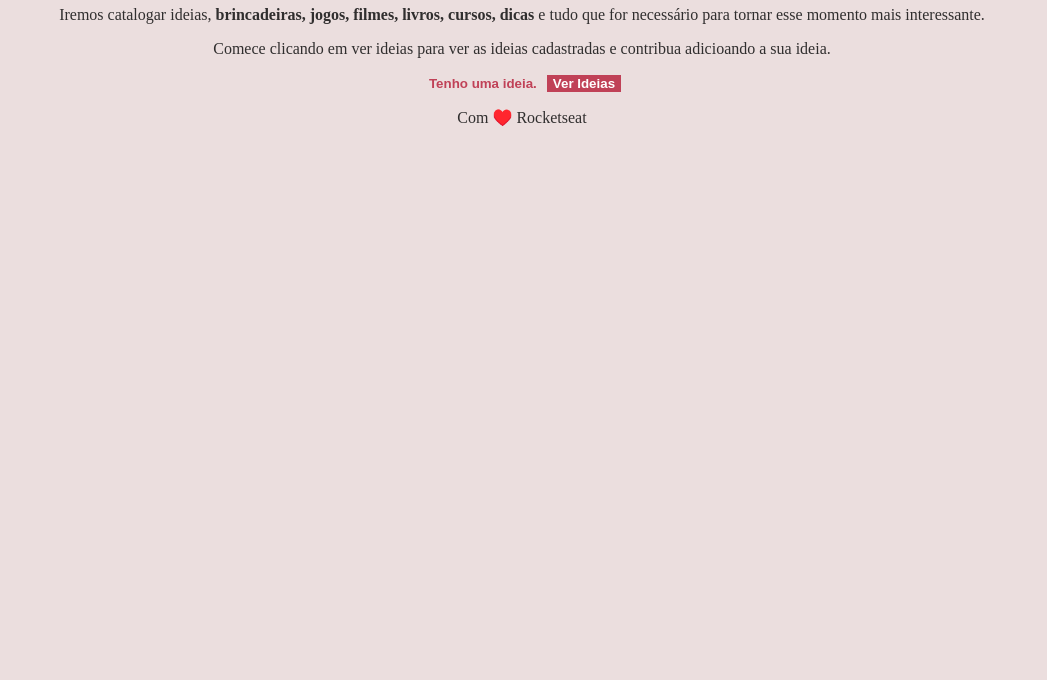
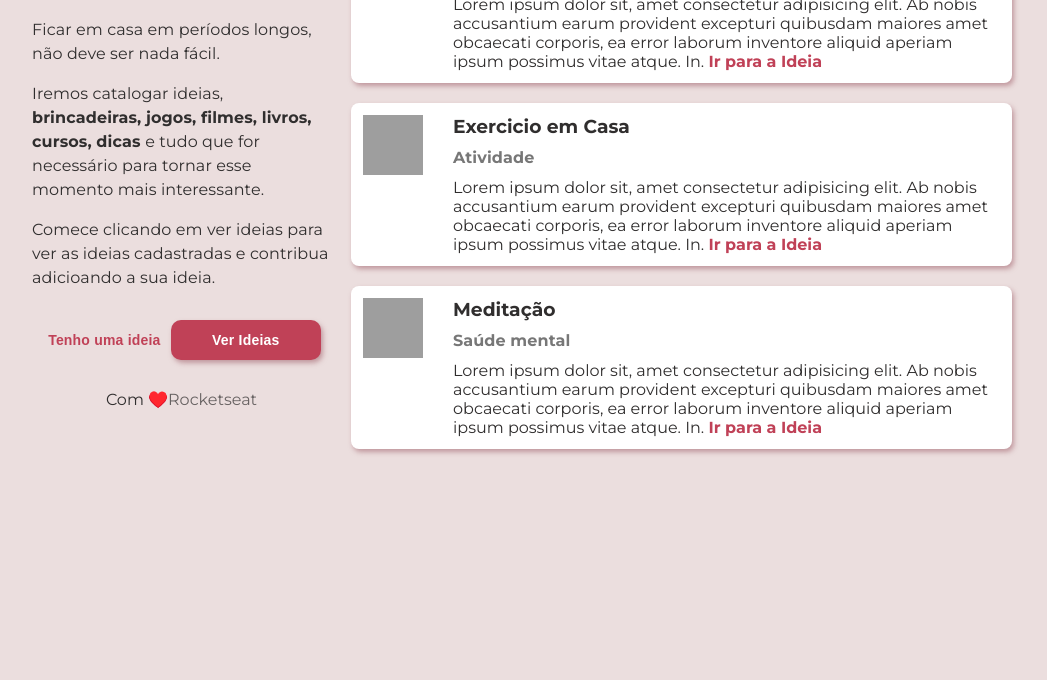
Before and after one commit to Izaelita-campelo/Casa-criativa, a plain HTML site: page index.html in a window 1280 px wide. Shown: the part 120-800 px from the top of the page, without its empty margins (118-1165 px from the left). Drawn offline with Linux system fonts and the light colour scheme; grey boxes are pictures that could not be loaded.

Commit message:
Terminando a parte principal do sistema

```diff
--- a/index.html
+++ b/index.html
@@ -4,37 +4,91 @@
         <meta charset="UTF-8">
 
         <title>Document</title>
+        <link href="https://fonts.googleapis.com/css2?family=Montserrat:wght@300;400;600;700;900&display=swap" rel="stylesheet">
         <link rel="stylesheet" href="style.css">
     </head>
     <body>
+        <div id="container">
+            <section id="intro">
+                <header>
+                    <img src="logo.png" alt="Imagem da logomarca">
+                </header>
 
-    <img src="logo.png" alt="Imagem da logomarca">
+                <main>
 
                     <p>
                         Ficar em casa em períodos longos, não deve ser nada fácil.
                     </p>
                     <p>
-            Iremos catalogar ideias,<strong> brincadeiras, jogos, filmes, livros, cursos, dicas </strong>e tudo que for necessário para tornar esse momento mais interessante.
+                        Iremos catalogar ideias,<strong>
+                            brincadeiras, jogos, filmes, livros, cursos, dicas
+                        </strong>e tudo que for necessário para tornar esse momento mais interessante.
                     </p>
                     <p>
-            Comece clicando em ver ideias para ver as  ideias cadastradas e contribua adicioando a sua ideia.
+                        Comece clicando em ver ideias para ver as ideias cadastradas e contribua adicioando a sua ideia.
                     </p>
 
-        <button>Tenho uma ideia.</button>
+                </main>
+
+                <section id="button">
+                    <button>Tenho uma ideia</button>
                     <button class="fat">Ver Ideias</button>
+                </section>
 
-        <p id="footer">
-            Com ♥️ <a href="http://rocketseat.com.br">Rocketseat</a>
-        </p>
-        <script>
-            document
-            .querySelector("button.fat")
-            .addEventListener("click", function(){
-            document.querySelector("#footer")
-                .classList
-                .toggle("hide")
-            })
-        </script>
+                <footer>
+                    Com ♥️<a href="http://rocketseat.com.br">Rocketseat</a>
+                </footer>
 
+            </section>
+
+            <section id="last-ideias">
+                <div class="idea">
+                    <img src="https://image.flaticon.com/icons/svg/3107/3107897.svg" alt="Curso de Programção">
+
+                    <div id="content">
+                        <h3>Curso de Programação</h3>
+                        <p>Estudo</p>
+                        <div class="descript">
+                             Lorem ipsum dolor sit, amet consectetur adipisicing elit. Ab nobis accusantium earum provident excepturi quibusdam maiores amet obcaecati corporis, ea error laborum inventore aliquid aperiam ipsum possimus vitae atque. In.
+                        <a href="#">Ir para a Ideia</a>
+                        </div>
+                    </div>
+
+
+                </div>
+
+                <div class="idea">
+                    <img src="https://image.flaticon.com/icons/svg/3043/3043238.svg" alt="Imagem de Exercicio">
+
+                    <div id="content">
+                        <h3>Exercicio em Casa</h3>
+                        <p>Atividade</p>
+                        <div class="descript">
+                            Lorem ipsum dolor sit, amet consectetur adipisicing elit. Ab nobis accusantium earum provident excepturi quibusdam maiores amet obcaecati corporis, ea error laborum inventore aliquid aperiam ipsum possimus vitae atque. In.
+                        <a href="#">Ir para a Ideia</a>
+                        </div>
+
+                    </div>
+
+                </div>
+
+                <div class="idea">
+                    <img src="https://www.flaticon.com/premium-icon/icons/svg/2975/2975842.svg" alt=" Imgem de Meditação ">
+
+                    <div id="content">
+                        <h3>Meditação</h3>
+                        <p>Saúde mental</p>
+                        <div class="descript">
+                            Lorem ipsum dolor sit, amet consectetur adipisicing elit. Ab nobis accusantium earum provident excepturi quibusdam maiores amet obcaecati corporis, ea error laborum inventore aliquid aperiam ipsum possimus vitae atque. In.
+                        <a href="#">Ir para a Ideia</a>
+                        </div>
+                    </div>
+
+
+                </div>
+            </section>
+        </div>
+
+        <script src="script.js"></script>
     </body>
 </html>
--- /dev/null
+++ b/script.js
@@ -0,0 +1,7 @@
+document
+.querySelector("button.fat")
+.addEventListener("click", function(){
+document.querySelector("#footer")
+    .classList
+    .toggle("hide")
+})
--- a/style.css
+++ b/style.css
@@ -1,22 +1,107 @@
 body{
     background: rgb(235, 222, 222);
     color: rgb(48, 46, 46);
-    text-align: center;
-}
-button{
-    border: none;
-    font-weight: bold;
-    background: none;
-    color: rgb(192, 65, 87);
-}
-.fat{
-    background: rgb(192, 65, 87);
-    color: white
-}
-#footer a{
-    color: rgb(48, 46, 46);
-    text-decoration: none;
+    font-family: 'Montserrat', sans-serif;
+    margin: 0;
 }
 .hide{
     display: none;
 }
+a {
+    color:rgb(192, 65, 87);
+    font-weight: bold;
+    text-decoration: none;
+}
+a:hover{
+    text-decoration: underline;
+}
+p, .descripti{
+    font-size: 16px;
+    line-height: 24px;
+    letter-spacing: 0.1px;
+}
+#container{
+    width: 80%;
+    max-width: 980px;
+    margin:40px auto;
+
+    display:flex ;
+
+}
+#intro{
+    width: 300px;
+    margin-right: 20px;
+}
+main{
+    margin: 30px 0;
+
+}
+#buttons{
+    display: flex;
+    justify-content: space-evenly;
+    margin-bottom: 32pxs;
+}
+button{
+    border: none;
+    font-size: 14px;
+    line-height: 18px;
+    letter-spacing:0.2px;
+    font-weight: bold;
+    background: none;
+    color: rgb(192, 65, 87);
+    cursor: pointer;
+}
+button:hover{
+    text-decoration: underline;
+}
+.fat{
+    background: rgb(192, 65, 87);
+    color: white;
+    width: 150px;
+    height: 40px;
+    border-radius:10px;
+    box-shadow: 2px 3px 5px rgba(172, 116, 125, 0.658);
+
+}
+#button, footer{
+    text-align: center;
+    margin-bottom: 30px;
+}
+footer a{
+    color: rgb(48, 46, 46);
+    text-decoration: none;
+    font-weight: 400;
+    font-size: 16px;
+    opacity: 0.7;
+}
+footer a:hover{
+    color:rgb(192, 65, 87);
+    font-weight: bold;
+}
+.idea{
+    display: flex;
+    margin-bottom: 20px;
+    background-color: white;
+    border-radius: 8px;
+    padding: 12px;
+    box-shadow: 2px 3px 5px rgba(172, 116, 125, 0.658);
+
+
+}
+.idea img{
+   width: 60px;
+   height: 60px;
+   margin-right: 30px;
+
+}
+.idea h3{
+    margin: 0;
+}
+
+
+.idea p{
+    margin: 8px 0;
+    color:#777;
+    font-weight: bold;
+
+}
```
Lines whose indentation alone changed are shown as unchanged.
